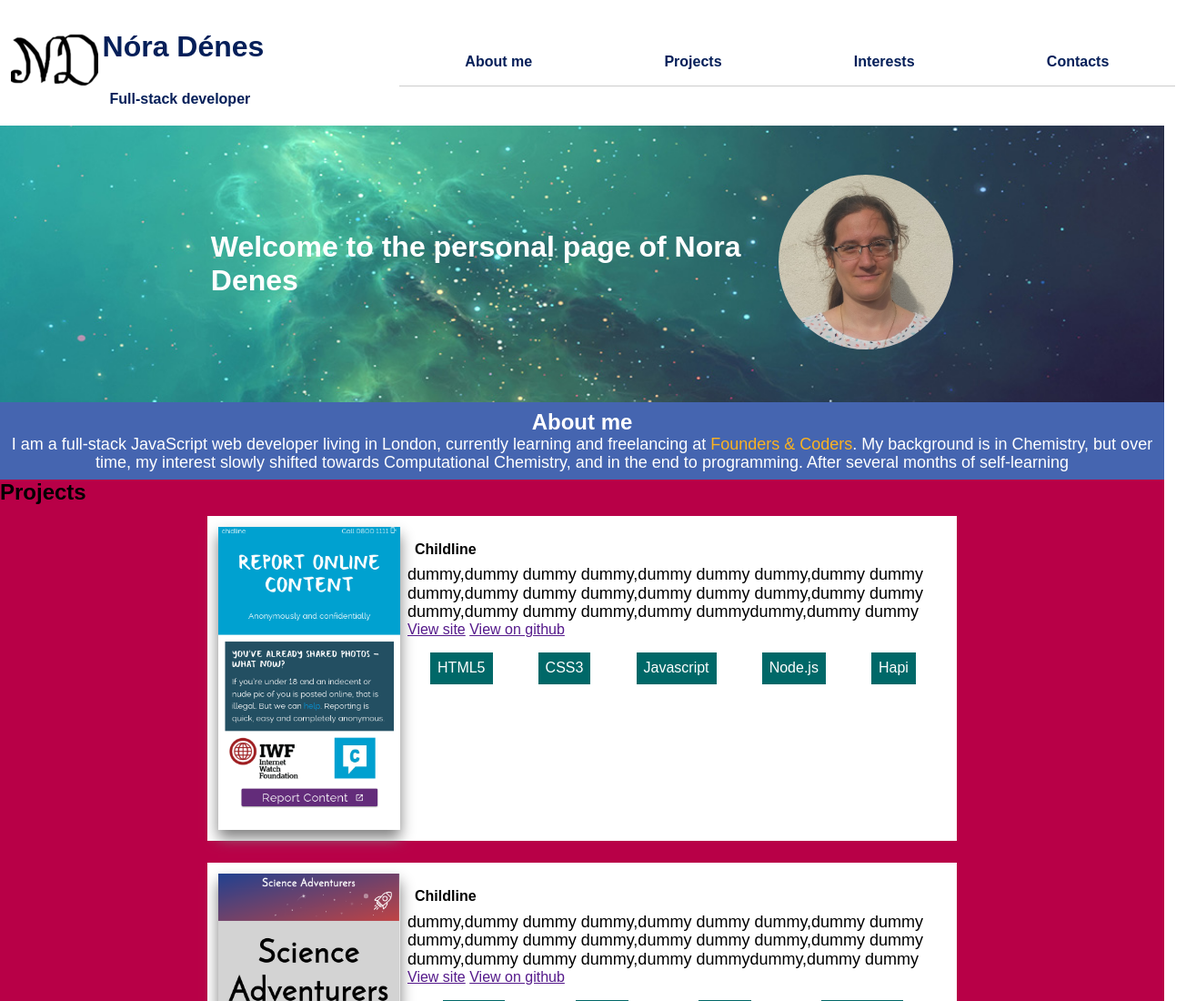
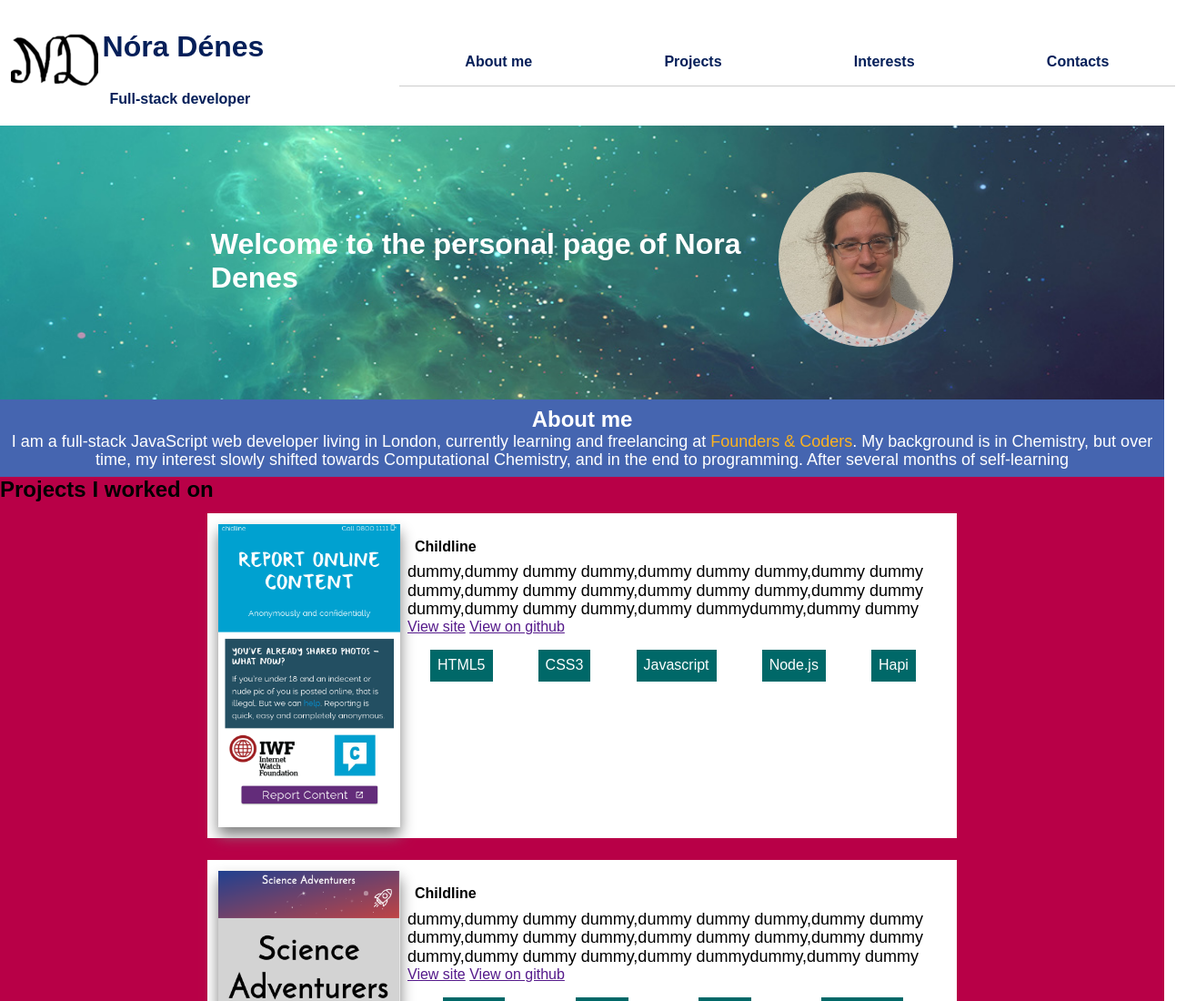
Before and after one commit to denesnori/portfolio-website, a plain HTML site: page index.html in a window 1280 px wide. Shown: the top 1100 px of the page at 91% size, 1304 px wide, since content can reach past the window. Drawn offline with Linux system fonts and the light colour scheme.

Commit message:
small header fixes

```diff
--- a/css/main.css
+++ b/css/main.css
@@ -138,7 +138,7 @@ p{
   padding:.75rem;
   background-color: white;
   color: #051F59;
-/*  position: fixed;*/
+  position: fixed;
   width:100%;
   top:0;
   display: flex;
@@ -169,6 +169,10 @@ p{
 
 .navbar__list__item a{
   text-decoration: none;
+}
+
+.container{
+  margin:135px auto 0;
 }
 
 .introduction{
--- a/index.html
+++ b/index.html
@@ -37,6 +37,7 @@
         </ul>
       </nav>
   </header>
+  <div class="container">
     <!--Introduction-->
     <div class="introduction">
       <div class="introduction__message">
@@ -61,7 +62,7 @@
     </div>
     <!--Proects-->
     <div class="projects ">
-      <h2>Projects</h2>
+      <h2>Projects I worked on</h2>
       <div class="projects__container">
         <div class="wrapper">
         <div class="project">
@@ -301,6 +302,8 @@
         </li>
       </ul>
     </div>-->
+  </div>
     <footer class="footer"> © Nóra Dénes All rights reserved</footer>
+    <script type="text/javascript" src="./js/main.js"> </script>
   </body>
 </html>
--- /dev/null
+++ b/js/main.js
@@ -0,0 +1,3 @@
+(function(){
+
+})()
```
